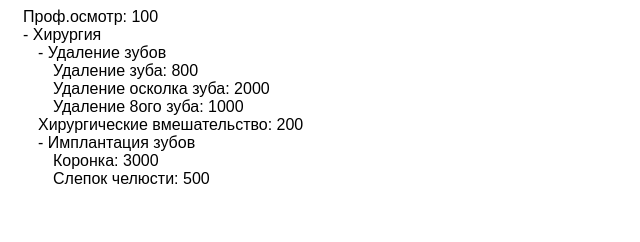
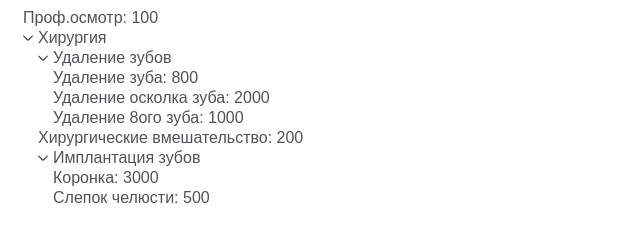
Before and after one commit to Zhukov1995/multi-tree, a plain HTML site: page index.html in a window 1280 px wide. Shown: the whole page, without its empty margins (0-640 px from the left). Drawn offline with Linux system fonts and the light colour scheme.

Commit message:
change before style

```diff
--- a/script.js
+++ b/script.js
@@ -91,7 +91,6 @@ function buildTree(items, parent) {
             result.push(item);
             item.children = buildTree(items, item.id);
             item.children.sort((a, b) => a.sorthead - b.sorthead);
-
             if (!item.children.length) {
                 delete item.children;
             }
@@ -109,7 +108,6 @@ function createHtmlList(tree) {
         li.textContent = node.name;
         if (node.children) {
             li.classList.add('parent')
-            console.log(createHtmlList(node.children));
             li.appendChild(createHtmlList(node.children));
         } else {
             li.textContent = `${node.name}: ${node.price}`;
@@ -135,7 +133,7 @@ for (let li of servicesTree.querySelectorAll("li")) {
 
 servicesTree.onclick = function (event) {
     if (event.target.tagName != "SPAN") return;
-
+    console.log(event)
     let childrenList = event.target.parentNode.querySelector("ul");
     if (!childrenList) return;
     childrenList.hidden = !childrenList.hidden;
--- a/style.css
+++ b/style.css
@@ -4,6 +4,8 @@ ul {
     margin: 0;
     margin-left: 15px;
     font-family: Arial;
+    line-height: 20px;
+    color: #4f5258;
 }
 
 
@@ -12,9 +14,14 @@ ul {
 }
 
 .parent > .hide::before {
-  content: "+ ";
+  content: url('./arrow.svg');
+  margin-right: 5px;
+
 }
 
 .parent > .show::before {
-  content: "- ";
+  content: url('./arrow.svg');
+  display: inline-block;
+  transform: rotate(90deg);
+  margin-right: 5px;
 }
```
Also changed, not shown: arrow.svg (added).
